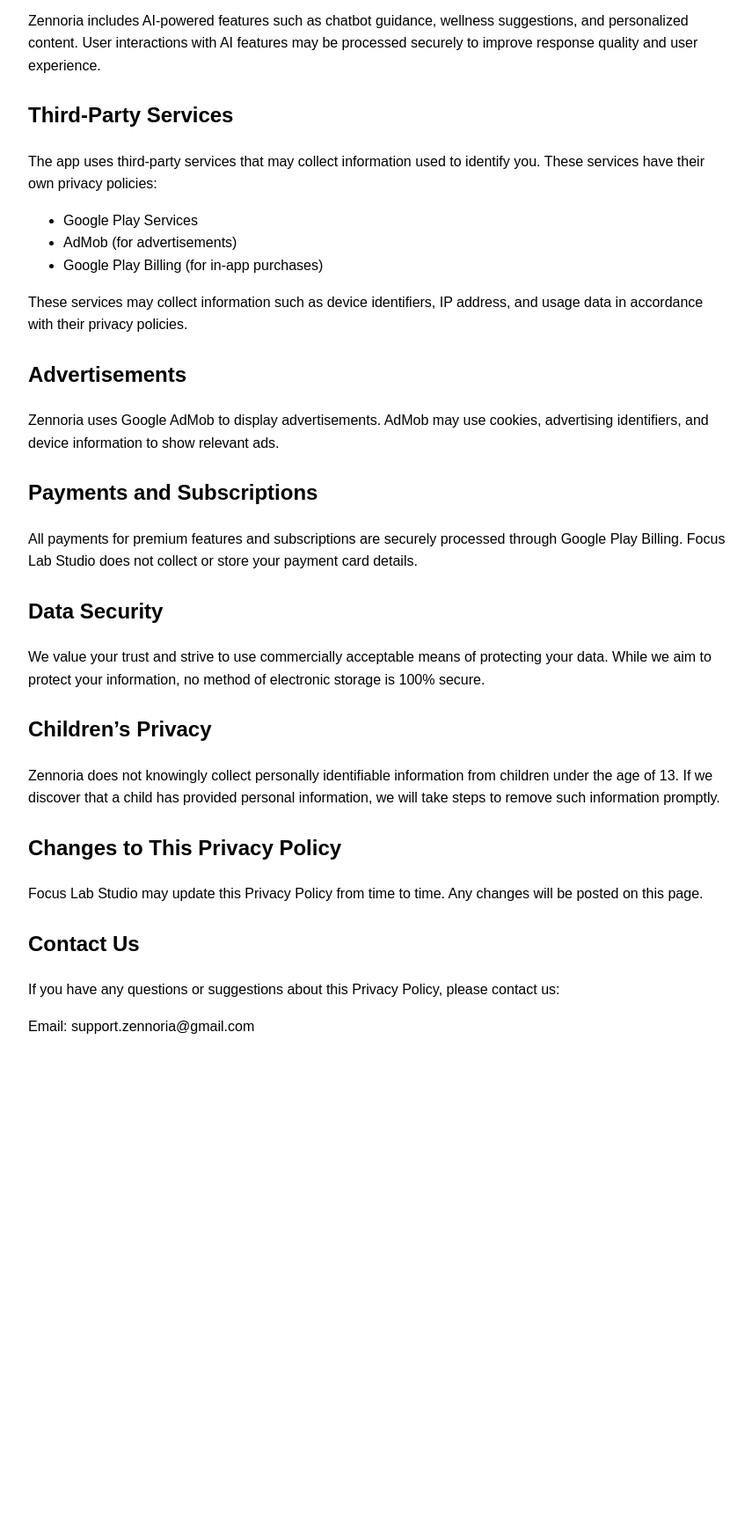
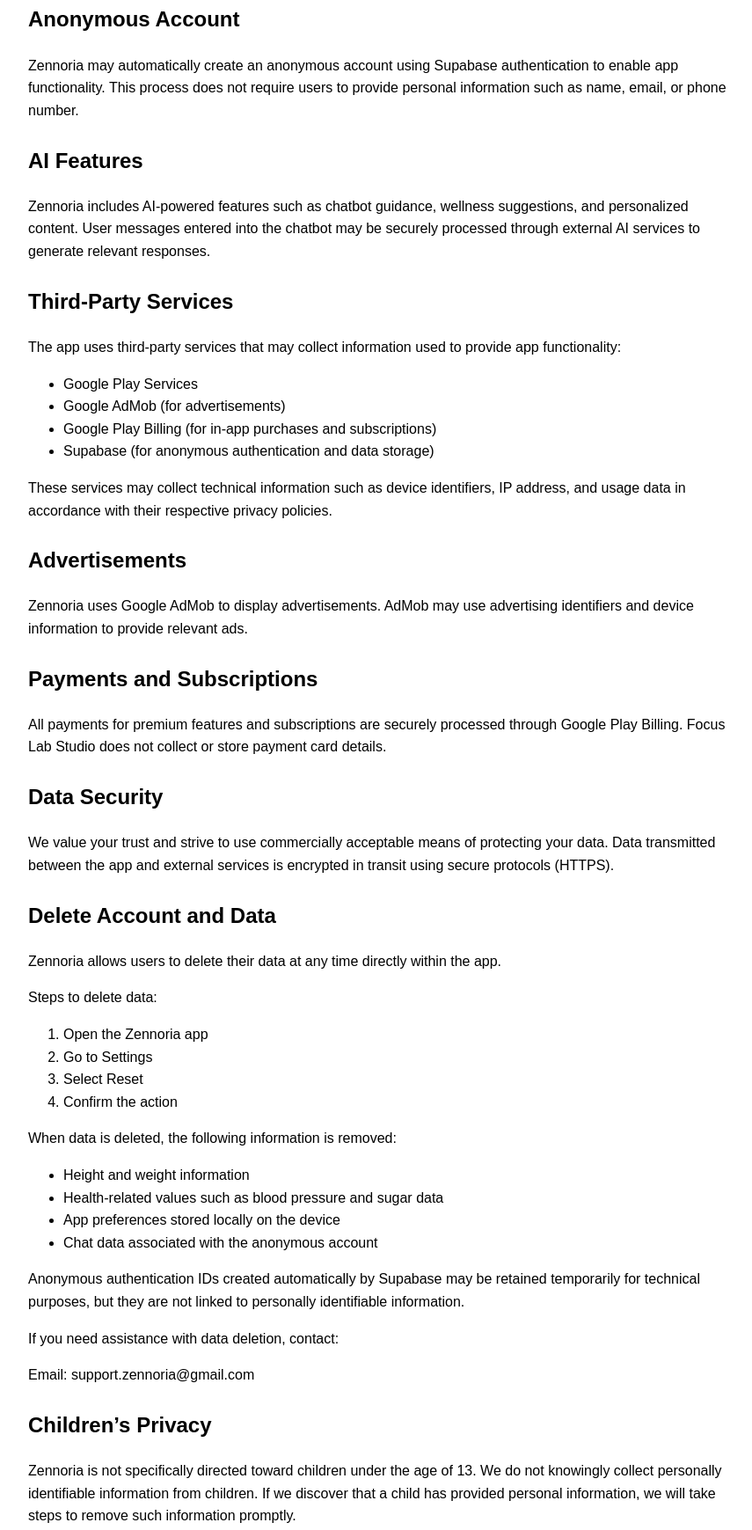
Before and after one commit to focus-lab-studio/zennoria-privacy-policy, a plain HTML site: page index.html in a window 1280 px wide. Shown: the part 574-2313 px from the top of the page at 88% size, without its empty margins (208-1063 px from the left). Before the commit the page ends 1789 px from the top, so only its background shows below. Drawn offline with Linux system fonts and the light colour scheme.

Commit message:
Update zennoria privacy policy

```diff
--- a/index.html
+++ b/index.html
@@ -30,52 +30,86 @@
 
 <p>This Privacy Policy applies to the Zennoria mobile application, developed and published by Focus Lab Studio.</p>
 
-<p>Focus Lab Studio built Zennoria as a wellness, meditation, and AI-powered support application. This SERVICE is provided by Focus Lab Studio and is intended for use as is.</p>
+<p>Focus Lab Studio built Zennoria as a wellness, meditation, exercise, and AI-powered support application. This SERVICE is provided by Focus Lab Studio and is intended for use as is.</p>
 
 <h2>Information Collection and Use</h2>
 
-<p>The app may collect certain information automatically, including but not limited to:</p>
+<p>The app may collect certain information to provide core functionality, including:</p>
 
 <ul>
+<li>Health-related information such as height, weight, blood pressure (BP), and sugar values entered by the user</li>
 <li>Device information (device type, operating system version)</li>
 <li>App usage data and interaction information</li>
-<li>Purchase history related to premium features</li>
+<li>Purchase history related to premium subscription features</li>
 <li>Anonymous analytics data to improve user experience</li>
 </ul>
 
 <p>This information is used to improve app performance, enhance features, provide personalized experiences, and ensure proper functioning of services.</p>
 
+<h2>Anonymous Account</h2>
+
+<p>Zennoria may automatically create an anonymous account using Supabase authentication to enable app functionality. This process does not require users to provide personal information such as name, email, or phone number.</p>
+
 <h2>AI Features</h2>
 
-<p>Zennoria includes AI-powered features such as chatbot guidance, wellness suggestions, and personalized content. User interactions with AI features may be processed securely to improve response quality and user experience.</p>
+<p>Zennoria includes AI-powered features such as chatbot guidance, wellness suggestions, and personalized content. User messages entered into the chatbot may be securely processed through external AI services to generate relevant responses.</p>
 
 <h2>Third-Party Services</h2>
 
-<p>The app uses third-party services that may collect information used to identify you. These services have their own privacy policies:</p>
+<p>The app uses third-party services that may collect information used to provide app functionality:</p>
 
 <ul>
 <li>Google Play Services</li>
-<li>AdMob (for advertisements)</li>
-<li>Google Play Billing (for in-app purchases)</li>
+<li>Google AdMob (for advertisements)</li>
+<li>Google Play Billing (for in-app purchases and subscriptions)</li>
+<li>Supabase (for anonymous authentication and data storage)</li>
 </ul>
 
-<p>These services may collect information such as device identifiers, IP address, and usage data in accordance with their privacy policies.</p>
+<p>These services may collect technical information such as device identifiers, IP address, and usage data in accordance with their respective privacy policies.</p>
 
 <h2>Advertisements</h2>
 
-<p>Zennoria uses Google AdMob to display advertisements. AdMob may use cookies, advertising identifiers, and device information to show relevant ads.</p>
+<p>Zennoria uses Google AdMob to display advertisements. AdMob may use advertising identifiers and device information to provide relevant ads.</p>
 
 <h2>Payments and Subscriptions</h2>
 
-<p>All payments for premium features and subscriptions are securely processed through Google Play Billing. Focus Lab Studio does not collect or store your payment card details.</p>
+<p>All payments for premium features and subscriptions are securely processed through Google Play Billing. Focus Lab Studio does not collect or store payment card details.</p>
 
 <h2>Data Security</h2>
 
-<p>We value your trust and strive to use commercially acceptable means of protecting your data. While we aim to protect your information, no method of electronic storage is 100% secure.</p>
+<p>We value your trust and strive to use commercially acceptable means of protecting your data. Data transmitted between the app and external services is encrypted in transit using secure protocols (HTTPS).</p>
+
+<h2>Delete Account and Data</h2>
+
+<p>Zennoria allows users to delete their data at any time directly within the app.</p>
+
+<p>Steps to delete data:</p>
+
+<ol>
+<li>Open the Zennoria app</li>
+<li>Go to Settings</li>
+<li>Select Reset</li>
+<li>Confirm the action</li>
+</ol>
+
+<p>When data is deleted, the following information is removed:</p>
+
+<ul>
+<li>Height and weight information</li>
+<li>Health-related values such as blood pressure and sugar data</li>
+<li>App preferences stored locally on the device</li>
+<li>Chat data associated with the anonymous account</li>
+</ul>
+
+<p>Anonymous authentication IDs created automatically by Supabase may be retained temporarily for technical purposes, but they are not linked to personally identifiable information.</p>
+
+<p>If you need assistance with data deletion, contact:</p>
+
+<p>Email: support.zennoria@gmail.com</p>
 
 <h2>Children’s Privacy</h2>
 
-<p>Zennoria does not knowingly collect personally identifiable information from children under the age of 13. If we discover that a child has provided personal information, we will take steps to remove such information promptly.</p>
+<p>Zennoria is not specifically directed toward children under the age of 13. We do not knowingly collect personally identifiable information from children. If we discover that a child has provided personal information, we will take steps to remove such information promptly.</p>
 
 <h2>Changes to This Privacy Policy</h2>
 
```
